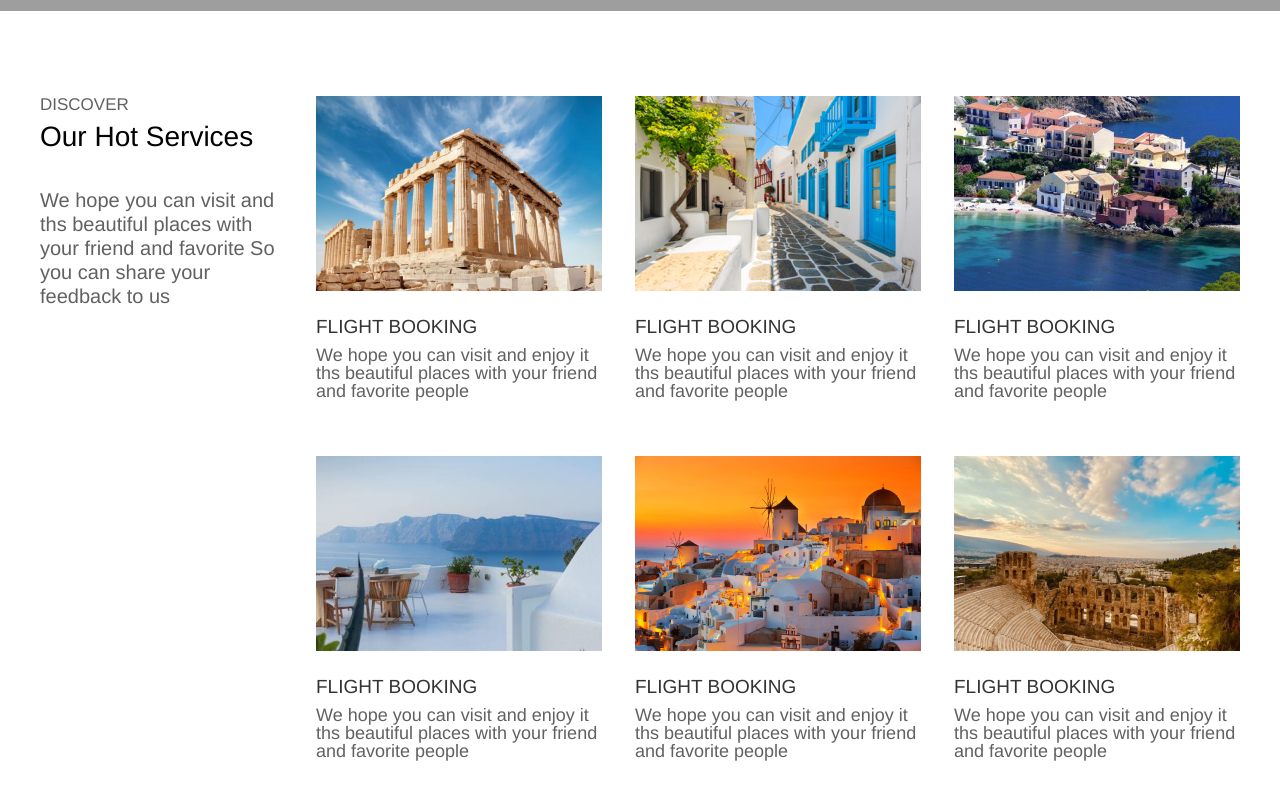
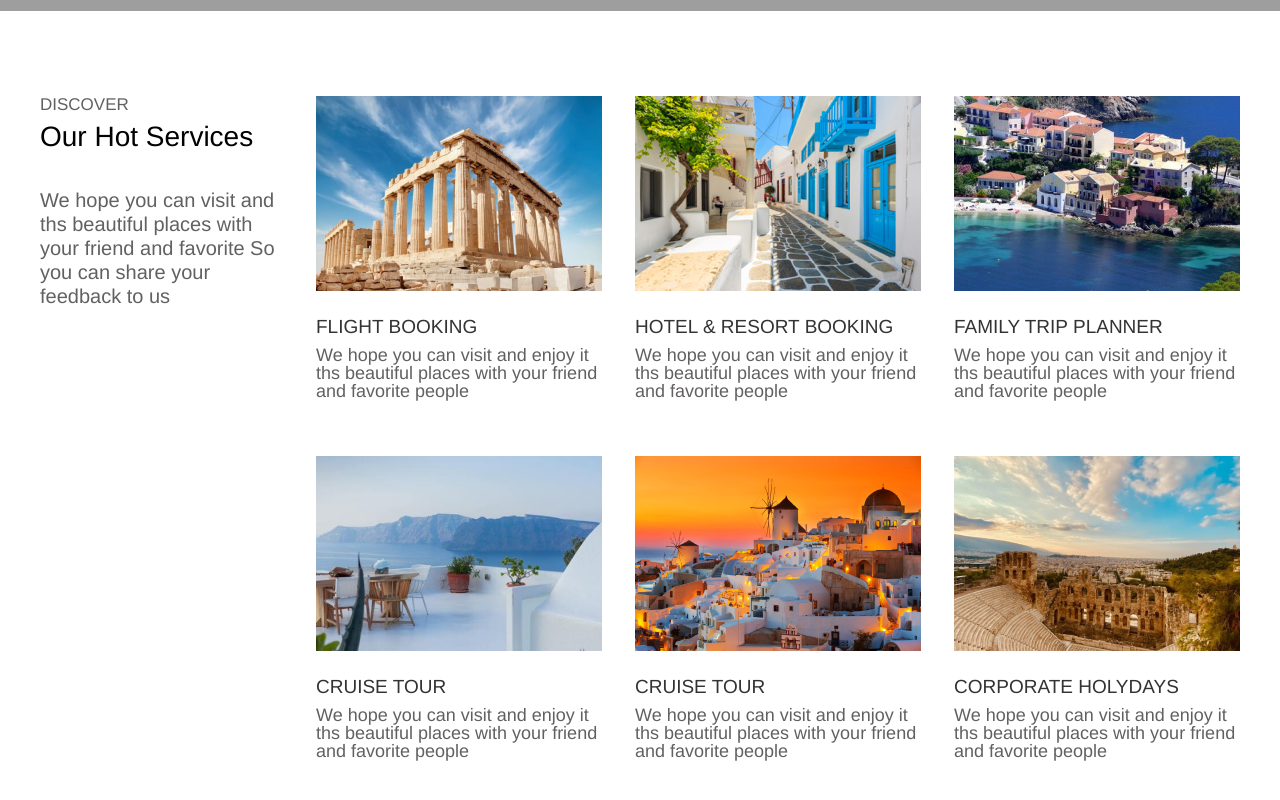
Before and after one commit to sophogobejishvili/lecture-10, a plain HTML site: page index.html in a window 1280 px wide. Shown: the part 679-1479 px from the top of the page. Drawn offline with Linux system fonts and the light colour scheme; grey boxes are pictures that could not be loaded.

Commit message:
done
axla martla done

```diff
--- a/index.html
+++ b/index.html
@@ -65,7 +65,7 @@
                     </div>
                     <div class="card">
                         <img src="images/photo 3.png" alt="acropolis" />
-                        <h3>FLIGHT BOOKING</h3>
+                        <h3>HOTEL & RESORT BOOKING</h3>
                         <p>
                             We hope you can visit and enjoy it ths beautiful
                             places with your friend and favorite people
@@ -73,7 +73,7 @@
                     </div>
                     <div class="card">
                         <img src="images/photo 4.png" alt="acropolis" />
-                        <h3>FLIGHT BOOKING</h3>
+                        <h3>FAMILY TRIP PLANNER</h3>
                         <p>
                             We hope you can visit and enjoy it ths beautiful
                             places with your friend and favorite people
@@ -81,7 +81,7 @@
                     </div>
                     <div class="card">
                         <img src="images/photo 5.png" alt="acropolis" />
-                        <h3>FLIGHT BOOKING</h3>
+                        <h3>CRUISE TOUR</h3>
                         <p>
                             We hope you can visit and enjoy it ths beautiful
                             places with your friend and favorite people
@@ -89,7 +89,7 @@
                     </div>
                     <div class="card">
                         <img src="images/photo 6.png" alt="acropolis" />
-                        <h3>FLIGHT BOOKING</h3>
+                        <h3>CRUISE TOUR</h3>
                         <p>
                             We hope you can visit and enjoy it ths beautiful
                             places with your friend and favorite people
@@ -97,7 +97,7 @@
                     </div>
                     <div class="card">
                         <img src="images/photo 7.png" alt="acropolis" />
-                        <h3>FLIGHT BOOKING</h3>
+                        <h3>CORPORATE HOLYDAYS</h3>
                         <p>
                             We hope you can visit and enjoy it ths beautiful
                             places with your friend and favorite people
```
